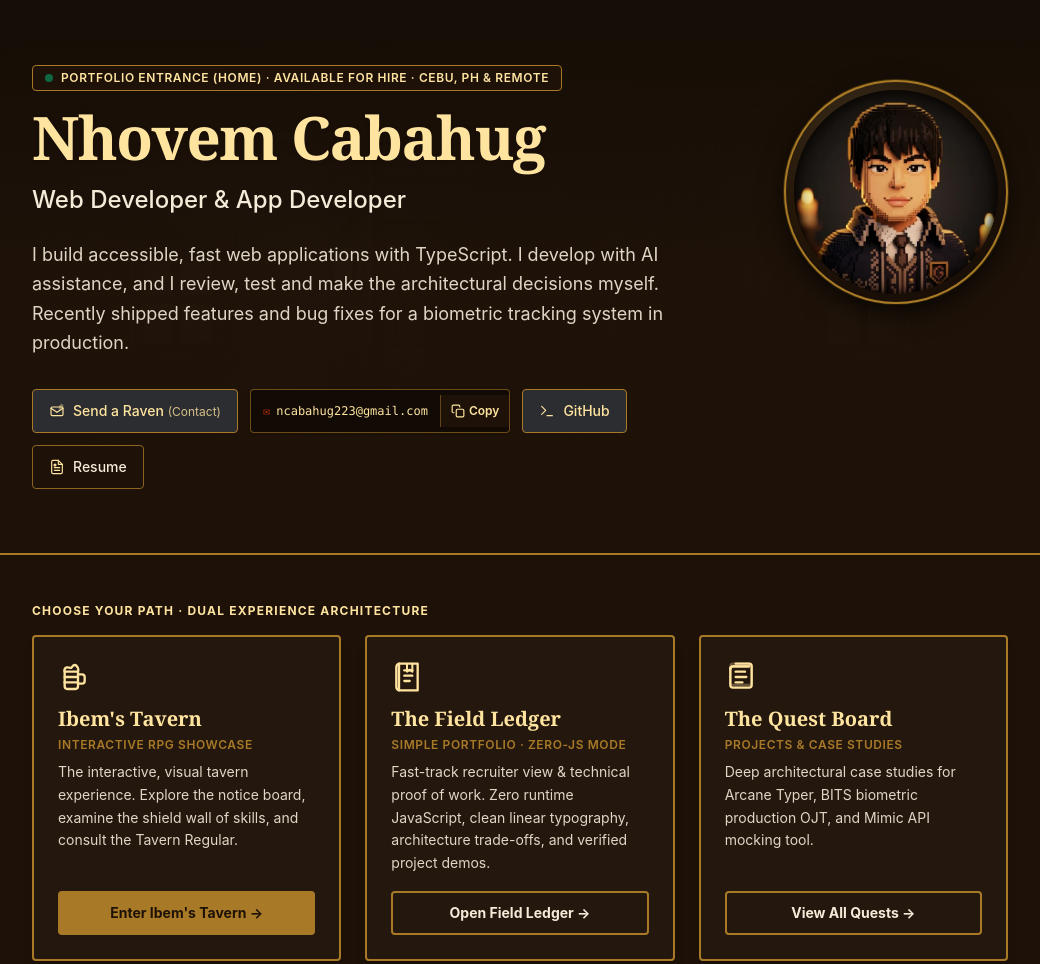
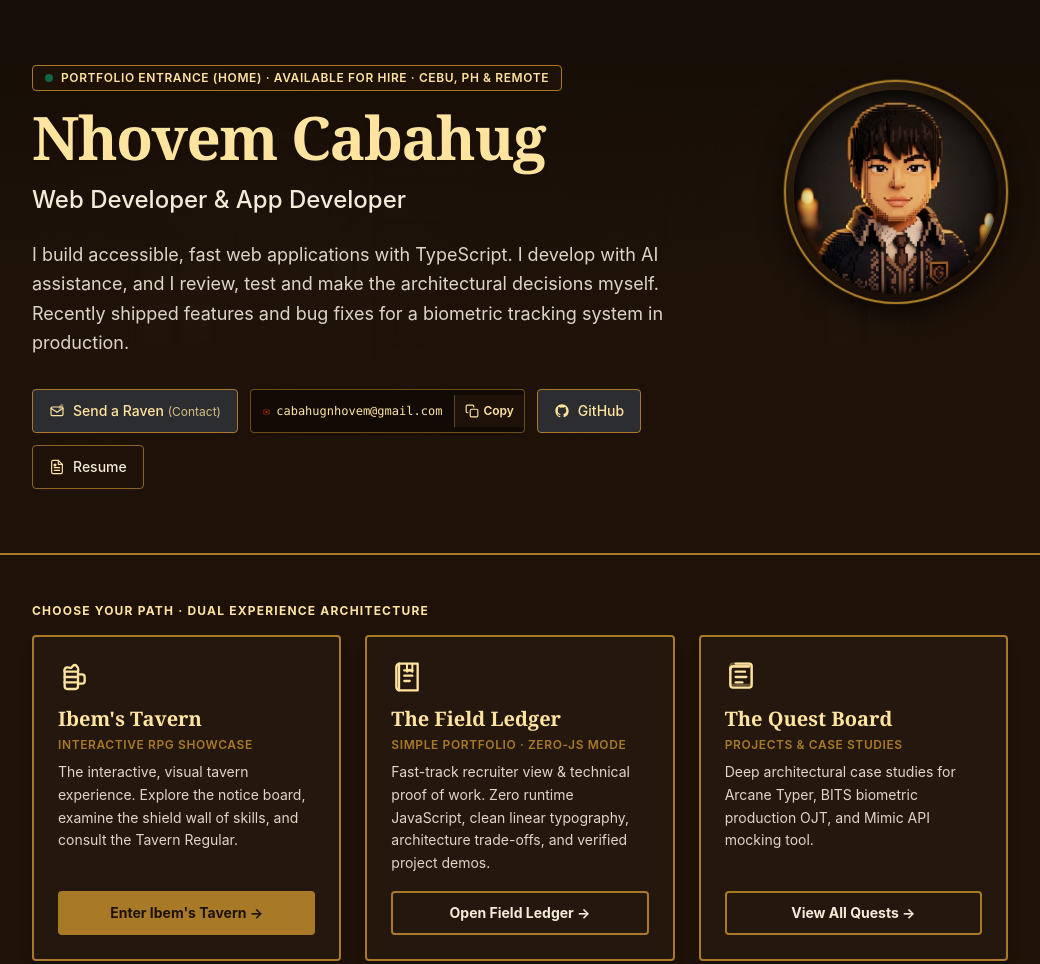
Before and after one commit to IbemCabahug/portfolio, an Astro site: page / in a window 1280 px wide. Shown: the top 964 px of the page, without its empty margins (120-1160 px from the left). Built offline with nearby package versions, Linux system fonts and the light colour scheme; Astro itself is replaced by a stand-in of ours; no server answers.

Commit message:
feat(identity): integrate official GitHub icon and update email to cabahugnhovem@gmail.com

```diff
--- a/scripts/update-profile-readme.mjs
+++ b/scripts/update-profile-readme.mjs
@@ -11,7 +11,7 @@ const pureTextContent = `# Nhovem Cabahug
 
 - **Live Portfolio & Interactive Case Studies:** [portfolio-ibem.vercel.app](https://portfolio-ibem.vercel.app)
 - **Primary Codebases:** Pinned below (\`ArcaneTyper\`, \`bits\`, \`portfolio\`)
-- **Direct Contact:** [ncabahug223@gmail.com](mailto:ncabahug223@gmail.com)
+- **Direct Contact:** [cabahugnhovem@gmail.com](mailto:cabahugnhovem@gmail.com)
 `;
 
 // Write pure markdown README
--- a/src/components/icons/ThematicIcon.astro
+++ b/src/components/icons/ThematicIcon.astro
@@ -8,6 +8,7 @@ export interface Props {
     | 'code'
     | 'raven'
     | 'terminal'
+    | 'github'
     | 'resume'
     | 'swords'
     | 'external';
@@ -177,6 +178,25 @@ const { name, class: className = 'w-5 h-5 inline-block', size = 20 } = Astro.pro
   </svg>
 )}
 
+{name === 'github' && (
+  <svg
+    xmlns="http://www.w3.org/2000/svg"
+    viewBox="0 0 24 24"
+    width={size}
+    height={size}
+    fill="currentColor"
+    class={className}
+    aria-hidden="true"
+  >
+    <!-- Official GitHub Octocat Mark -->
+    <path
+      fill-rule="evenodd"
+      clip-rule="evenodd"
+      d="M12 2C6.477 2 2 6.484 2 12.017c0 4.425 2.865 8.18 6.839 9.504.5.092.682-.217.682-.483 0-.237-.008-.868-.013-1.703-2.782.605-3.369-1.343-3.369-1.343-.454-1.158-1.11-1.466-1.11-1.466-.908-.62.069-.608.069-.608 1.003.07 1.53 1.032 1.53 1.032.892 1.53 2.341 1.088 2.91.832.092-.647.35-1.088.636-1.338-2.22-.253-4.555-1.113-4.555-4.951 0-1.093.39-1.988 1.029-2.688-.103-.253-.446-1.272.098-2.65 0 0 .84-.27 2.75 1.026A9.564 9.564 0 0 1 12 6.844c.85.004 1.705.115 2.504.337 1.909-1.296 2.747-1.027 2.747-1.027.546 1.379.202 2.398.1 2.651.64.7 1.028 1.595 1.028 2.688 0 3.848-2.339 4.695-4.566 4.943.359.309.678.92.678 1.855 0 1.338-.012 2.419-.012 2.747 0 .268.18.58.688.482A10.019 10.019 0 0 0 22 12.017C22 6.484 17.522 2 12 2Z"
+    />
+  </svg>
+)}
+
 {name === 'resume' && (
   <svg
     xmlns="http://www.w3.org/2000/svg"
--- a/src/content/links/mail.json
+++ b/src/content/links/mail.json
@@ -1,6 +1,6 @@
 {
   "label": "Send a Raven",
   "plainLabel": "Email me",
-  "url": "mailto:ncabahug223@gmail.com",
+  "url": "mailto:cabahugnhovem@gmail.com",
   "icon": "mail"
 }
--- a/src/content/npc/6.json
+++ b/src/content/npc/6.json
@@ -1,5 +1,5 @@
 {
   "question": "How can I contact him?",
-  "answer": "Email is best: ncabahug223@gmail.com. His code is at github.com/IbemCabahug. The Messenger's Corner has both, plus a contact form.",
+  "answer": "Email is best: cabahugnhovem@gmail.com. His code is at github.com/IbemCabahug. The Messenger's Corner has both, plus a contact form.",
   "order": 6
 }
--- a/src/content/profile/main.json
+++ b/src/content/profile/main.json
@@ -3,7 +3,7 @@
   "title": "Web Developer",
   "tagline": "I build accessible, fast web applications with TypeScript. I develop with AI assistance, and I review, test and make the architectural decisions myself. Recently shipped features and bug fixes for a biometric tracking system in production.",
   "location": "Philippines",
-  "email": "ncabahug223@gmail.com",
+  "email": "cabahugnhovem@gmail.com",
   "github": "https://github.com/IbemCabahug",
   "resumeFile": "/resume.pdf",
   "availability": "Open to junior developer & frontend roles"
--- a/src/lib/contact.ts
+++ b/src/lib/contact.ts
@@ -1,6 +1,6 @@
 /**
  * Client-side email dispatch utility.
- * Sends automated transactional dispatches directly to ncabahug223@gmail.com
+ * Sends automated transactional dispatches directly to cabahugnhovem@gmail.com
  * via Web3Forms API, with graceful fallbacks.
  */
 
@@ -19,7 +19,7 @@ export interface MissiveResult {
   fallbackGmailUrl?: string;
 }
 
-export const RECIPIENT_EMAIL = 'ncabahug223@gmail.com';
+export const RECIPIENT_EMAIL = 'cabahugnhovem@gmail.com';
 
 export async function sendMissive(payload: MissivePayload): Promise<MissiveResult> {
   const formattedBody = `Sender: ${payload.name}\nReturn Address: ${payload.email}\n\n--------------------------------------------------\n${payload.message}\n--------------------------------------------------\n(Dispatched via Ibem's Tavern Messenger Roost)`;
--- a/src/pages/index.astro
+++ b/src/pages/index.astro
@@ -58,12 +58,12 @@ const featuredProjects = allProjects.sort((a, b) => a.data.order - b.data.order)
               {/* 1-Click Plaintext Email Copy Pill */}
               <div class="inline-flex items-center rounded bg-black/40 border border-[var(--brass)]/60 text-xs font-mono overflow-hidden min-h-[44px] shadow-sm">
                 <a
-                  href="mailto:ncabahug223@gmail.com"
+                  href="mailto:cabahugnhovem@gmail.com"
                   class="px-3 py-2 text-[var(--candle)] hover:text-white transition-colors flex items-center gap-1.5 focus-visible:outline-2 focus-visible:outline-[var(--candle)]"
                   title="Direct mailto dispatch"
                 >
                   <span class="text-[var(--ember)]">✉</span>
-                  <span>ncabahug223@gmail.com</span>
+                  <span>cabahugnhovem@gmail.com</span>
                 </a>
                 <button
                   type="button"
@@ -87,7 +87,7 @@ const featuredProjects = allProjects.sort((a, b) => a.data.order - b.data.order)
                 class="inline-flex items-center gap-2 min-h-[44px] px-4 py-2 bg-[var(--stone)] text-[var(--candle)] border border-[var(--brass)] rounded hover:bg-[var(--brass)] hover:text-[var(--wood-deep)] transition-colors focus-visible:outline-2 focus-visible:outline-[var(--candle)]"
                 aria-label="Inspect GitHub Profile"
               >
-                <ThematicIcon name="terminal" class="w-4 h-4 text-[var(--candle)]" />
+                <ThematicIcon name="github" class="w-4 h-4 text-[var(--candle)]" />
                 <span>GitHub</span>
               </a>
               <a
@@ -299,7 +299,7 @@ const featuredProjects = allProjects.sort((a, b) => a.data.order - b.data.order)
   function initHeroCopy() {
     const copyBtn = document.getElementById('hero-copy-email-btn');
     const statusText = document.getElementById('hero-copy-status');
-    const email = 'ncabahug223@gmail.com';
+    const email = 'cabahugnhovem@gmail.com';
 
     if (copyBtn && statusText) {
       copyBtn.addEventListener('click', async () => {
--- a/src/pages/messenger.astro
+++ b/src/pages/messenger.astro
@@ -6,7 +6,7 @@ const profileEntry = await getEntry('profile', 'main');
 const profile = profileEntry?.data;
 const mailLink = links.find((l) => l.data.icon === 'mail');
 const githubLink = links.find((l) => l.data.icon === 'github');
-const mailAddress = mailLink?.data.url.replace('mailto:', '') || profile?.email || 'ncabahug223@gmail.com';
+const mailAddress = mailLink?.data.url.replace('mailto:', '') || profile?.email || 'cabahugnhovem@gmail.com';
 const githubUrl = githubLink?.data.url || profile?.github || 'https://github.com/IbemCabahug';
 ---
 
@@ -2085,7 +2085,7 @@ const githubUrl = githubLink?.data.url || profile?.github || 'https://github.com
     setupTransceiverSimulation();
 
     // Form Handling and Missive Dispatching
-    const recipientEmail = 'ncabahug223@gmail.com';
+    const recipientEmail = 'cabahugnhovem@gmail.com';
 
     function handleMissiveSubmission(
       formId: string,
@@ -2165,7 +2165,7 @@ const githubUrl = githubLink?.data.url || profile?.github || 'https://github.com
             if (result.success) {
               if (receiptHeading) receiptHeading.textContent = 'Missive Delivered to Nhovem!';
               if (receiptDesc) {
-                receiptDesc.textContent = 'The raven has successfully delivered your words directly to Nhovem’s console at ncabahug223@gmail.com.';
+                receiptDesc.textContent = 'The raven has successfully delivered your words directly to Nhovem’s console at cabahugnhovem@gmail.com.';
               }
             } else {
               if (receiptHeading) receiptHeading.textContent = 'The Raven Awaits Your Signal';
--- a/src/pages/resume.astro
+++ b/src/pages/resume.astro
@@ -171,7 +171,7 @@ const skillsEntries = await getCollection('skills');
     function initResumeCopy() {
       const copyBtn = document.getElementById('resume-copy-email-btn');
       const statusText = document.getElementById('resume-copy-status');
-      const email = 'ncabahug223@gmail.com';
+      const email = 'cabahugnhovem@gmail.com';
 
       if (copyBtn && statusText) {
         copyBtn.addEventListener('click', async () => {
--- a/src/pages/simple/index.astro
+++ b/src/pages/simple/index.astro
@@ -307,13 +307,13 @@ const description = "The Field Ledger: Technical proof-of-work showcase, archite
 
           <div class="grid grid-cols-1 sm:grid-cols-2 md:grid-cols-3 gap-4">
             <a
-              href="mailto:ncabahug223@gmail.com"
+              href="mailto:cabahugnhovem@gmail.com"
               class="flex items-center gap-3 p-4 border-2 border-[var(--brass)]/80 bg-[#fcf7ee] rounded hover:bg-[var(--brass)]/20 transition-colors focus-visible:outline-2 focus-visible:outline-[var(--brass)] min-h-[44px]"
             >
               <ThematicIcon name="raven" class="w-5 h-5 text-[#7c531d] flex-shrink-0" />
               <div class="min-w-0">
                 <strong class="text-sm font-bold text-[var(--ink)] block">Email Direct</strong>
-                <span class="text-xs text-[var(--ink)]/80 truncate block">ncabahug223@gmail.com</span>
+                <span class="text-xs text-[var(--ink)]/80 truncate block">cabahugnhovem@gmail.com</span>
               </div>
             </a>
 
@@ -323,7 +323,7 @@ const description = "The Field Ledger: Technical proof-of-work showcase, archite
               rel="noopener noreferrer"
               class="flex items-center gap-3 p-4 border-2 border-[var(--brass)]/80 bg-[#fcf7ee] rounded hover:bg-[var(--brass)]/20 transition-colors focus-visible:outline-2 focus-visible:outline-[var(--brass)] min-h-[44px]"
             >
-              <ThematicIcon name="terminal" class="w-5 h-5 text-[#7c531d] flex-shrink-0" />
+              <ThematicIcon name="github" class="w-5 h-5 text-[#7c531d] flex-shrink-0" />
               <div class="min-w-0">
                 <strong class="text-sm font-bold text-[var(--ink)] block">GitHub Repositories</strong>
                 <span class="text-xs text-[var(--ink)]/80 truncate block">github.com/IbemCabahug</span>
```
